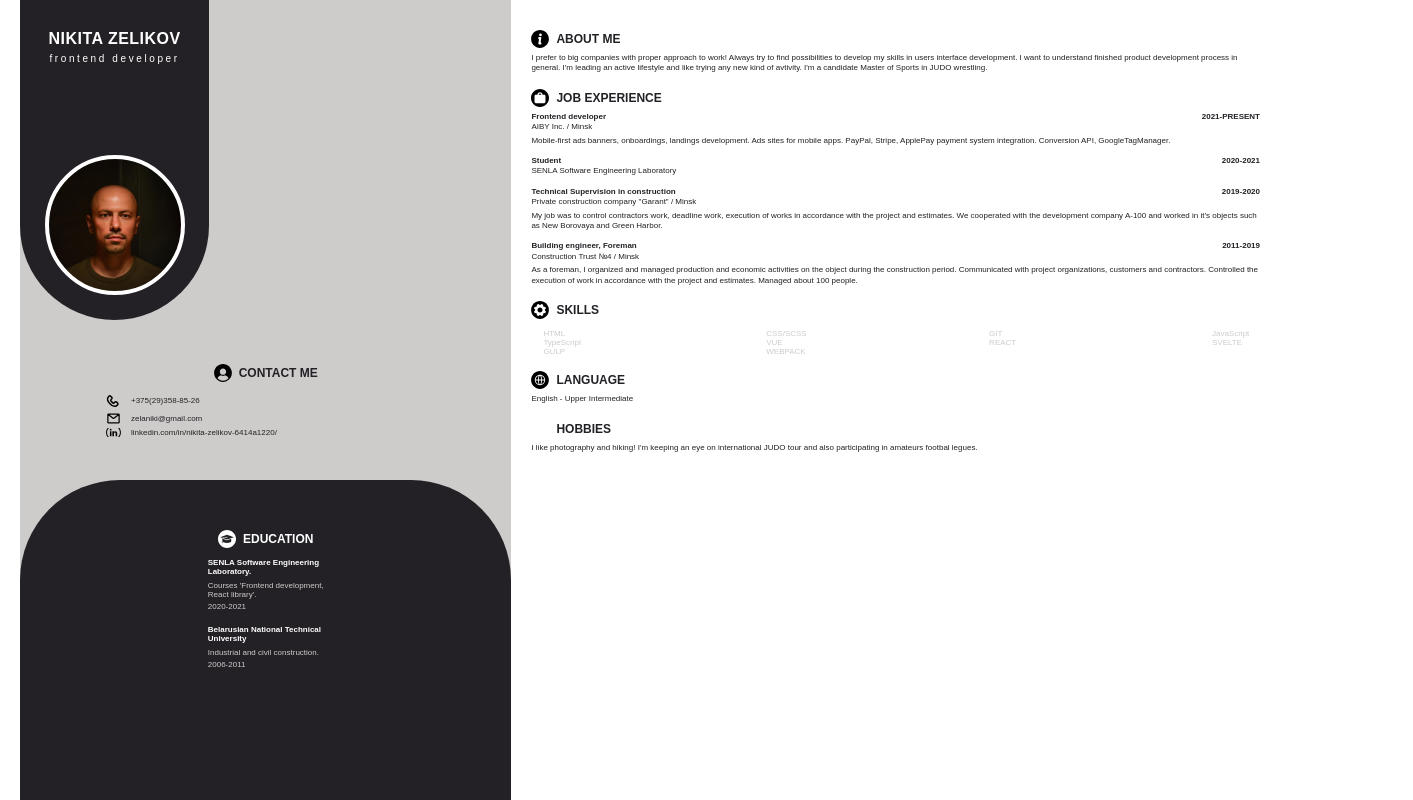
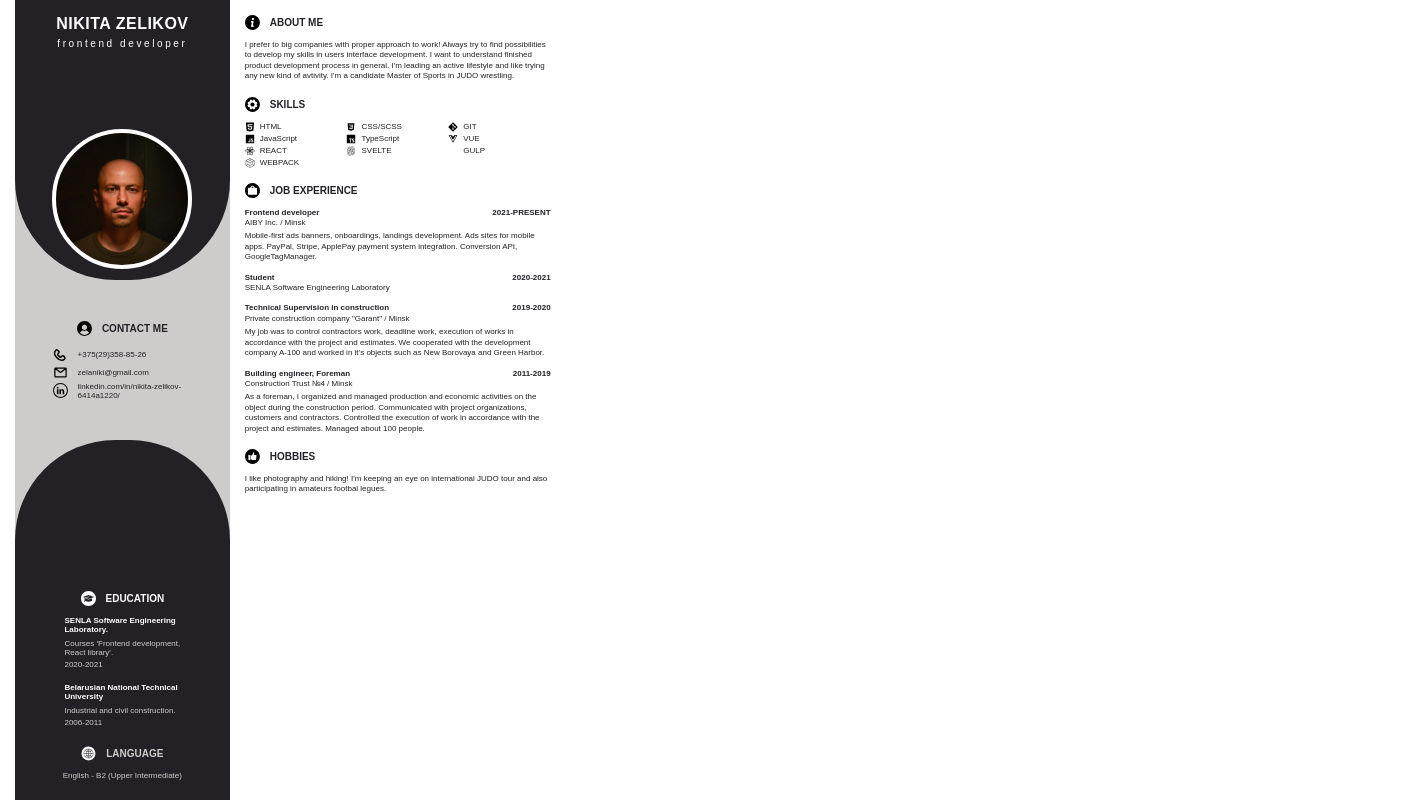
Before and after one commit to MikitaZelikov/my_cv, a website built with webpack: page index.html in a window 1280 px wide. Shown: the whole page, 1413 px wide, since content can reach past the window. Built offline with nearby package versions, Linux system fonts and the light colour scheme; files whose address does not match are found by name.

Commit message:
complete CV

```diff
--- a/index.html
+++ b/index.html
@@ -29,7 +29,8 @@
                     <li class="contacts__item ln">linkedin.com/in/nikita-zelikov-6414a1220/</li>
                 </ul>
             </div>
-            <div class="education">
+            <div class="representation-block__bottom">
+                <article class="education">
                     <p class="title">EDUCATION</p>
                     <ul class="education__list">
                         <li class="education__item">
@@ -55,6 +56,11 @@
                             </p>
                         </li>
                     </ul>
+                </article>
+                <article class="language">
+                    <p class="title">LANGUAGE</p>
+                    <p class="language__description description">English - B2 (Upper Intermediate)</p>
+                </article>
             </div>
         </section>
         <section class="info-block">
@@ -65,6 +71,21 @@
 
                     I'm leading an active lifestyle and like trying any new kind of avtivity. I'm a candidate Master of Sports in JUDO wrestling.
                 </p>
+            </article>
+            <article class="skills">
+                <p class="title">SKILLS</p>
+                <ul class="skills__list">
+                    <li class="skills__item html">HTML</li>
+                    <li class="skills__item css">CSS/SCSS</li>
+                    <li class="skills__item git">GIT</li>
+                    <li class="skills__item js">JavaScript</li>
+                    <li class="skills__item ts">TypeScript</li>
+                    <li class="skills__item vue">VUE</li>
+                    <li class="skills__item react">REACT</li>
+                    <li class="skills__item svelte">SVELTE</li>
+                    <li class="skills__item gulp">GULP</li>
+                    <li class="skills__item webpack">WEBPACK</li>
+                </ul>
             </article>
             <article class="experience">
                 <p class="title">JOB EXPERIENCE</p>
@@ -106,25 +127,6 @@
                     </li>
                 </ul>
             </article>
-            <article class="skills">
-                <p class="title">SKILLS</p>
-                <ul class="skills__list">
-                    <li class="skills__item skills__item--html">HTML</li>
-                    <li class="skills__item skills__item--css">CSS/SCSS</li>
-                    <li class="skills__item skills__item--git">GIT</li>
-                    <li class="skills__item skills__item--js">JavaScript</li>
-                    <li class="skills__item skills__item--ts">TypeScript</li>
-                    <li class="skills__item skills__item--vue">VUE</li>
-                    <li class="skills__item skills__item--react">REACT</li>
-                    <li class="skills__item skills__item--svelte">SVELTE</li>
-                    <li class="skills__item skills__item--gulp">GULP</li>
-                    <li class="skills__item skills__item--webpack">WEBPACK</li>
-                </ul>
-            </article>
-            <article class="language">
-                <p class="title">LANGUAGE</p>
-                <p class="language__description description">English - Upper Intermediate</p>
-            </article>
             <article class="hobbies">
                 <p class="title">HOBBIES</p>
                 <p class="hobbies__list">
--- a/styles/style.css
+++ b/styles/style.css
@@ -1,8 +1,8 @@
 @import "./reset.css";
 
 html {
-    width: 100%;
-    height: 100%;
+    width: 70.7vh;
+    height: 100vh;
     font-size: 10px;
 }
 
@@ -14,17 +14,17 @@ body {
     background-color: #ffffff;
 }
 
-ul {
-    margin-top: 1rem;
-}
-
 p {
     width: fit-content;
     margin: 0 auto;
 }
 
+article + article {
+    margin-top: 1.5rem;
+}
+
 .wrapper {
-    padding-left: 2rem;
+    padding-left: 1.5rem;
     display: grid;
     grid-template-columns: 39% 1fr;
     height: 100%;
@@ -32,7 +32,7 @@ p {
 
 .title {
     padding-left: 2.5rem;
-    font-size: 1.2rem;
+    font-size: 1rem;
     line-height: 1.5;
     font-weight: 600;
 }
@@ -41,15 +41,19 @@ p {
     display: flex;
     flex-direction: column;
     background-color: #ceccca;
+
+    .title {
+        margin-bottom: 1rem;
+    }
 }
 
 .representation-block__person {
     display: flex;
     flex-direction: column;
     justify-content: space-between;
-    padding: 3rem 5% 5%;
-    height: 40%;
-    width: fit-content;
+    padding: 1.5rem 5% 5%;
+    height: 35%;
+    width: auto;
     background-color: #232126;
     border-bottom-left-radius: 10rem;
     border-bottom-right-radius: 10rem;
@@ -72,7 +76,7 @@ p {
 .representation-block__avatar {
     width: 14rem;
     height: 14rem;
-    margin: 0;
+    margin: 0 auto;
     border: 0.4rem solid #ffffff;
     border-radius: 8rem;
     background: url(../assets/avatars/avatar.png) no-repeat center / cover;
@@ -114,21 +118,27 @@ p {
 }
 
 .contacts__item {
-    /* text-align: start; */
     padding-left: 2.5rem;
     line-height: calc(1em + 1rem);
 }
 
-.education {
-    display: flex;
-    flex-direction: column;
-    align-items: center;
-    height: 40%;
+.representation-block__bottom {
     background-color: #232126;
     border-top-left-radius: 10rem;
     border-top-right-radius: 10rem;
-    padding-top: 5rem;
+    height: 45%;
+    align-items: center;
+    display: flex;
+    flex-direction: column;
+    justify-content: flex-end;
+    padding-bottom: 2rem;
+}
 
+.language .title {
+    background: url(../assets/icons/globe.svg) no-repeat left center / contain;
+}
+
+.education {
     .title {
         color: #ffffff;
         background: url(../assets/icons/education.svg) no-repeat left center / contain;
@@ -160,12 +170,11 @@ p {
 
 
 .info-block {
-    padding: 3rem 2rem;
+    display: flex;
+    flex-direction: column;
+    justify-content: flex-start;
+    padding: 1.5rem;
     white-space: normal;
-
-    article {
-        margin-bottom: 1.5rem;
-    }
 
     p {
         width: 100%;
@@ -177,7 +186,7 @@ p {
     .title {
         line-height: 1.5;
         text-align: start;
-        margin-bottom: 0.5rem;
+        margin-bottom: 1rem;
         background: no-repeat left center / contain;
     }
 }
@@ -215,17 +224,62 @@ p {
 }
 
 .skills__list {
-    display: grid;
-    grid-template-rows: repeat(3, 1fr);
-    grid-template-columns: repeat(4, calc(100% / 3 - 3 * 1rem));
-    grid-column-gap: 1rem;
+    display: flex;
+    flex-wrap: wrap;
+    column-gap: 1rem;
+    row-gap: 0.2rem;
+    color: #232126;
 }
 
 .skills__item {
-    padding-left: 1.2rem;
     display: block;
+    flex-basis: 30%;
+    padding-left: 1.5rem;
+    text-align: start;
+    line-height: 1rem;
+    background: no-repeat left center / 1rem;
 }
 
-.language .title {
-    background-image: url(../assets/icons/languages.svg);
+.html {
+    background-image: url(../assets/icons/icon-html.svg);
 }
+
+.css {
+    background-image: url(../assets/icons/icon-css.svg);
+}
+
+.git {
+    background-image: url(../assets/icons/icon-git.svg);
+}
+
+.js {
+    background-image: url(../assets/icons/icon-js.svg);
+}
+
+.ts {
+    background-image: url(../assets/icons/icon-typescript.svg);
+}
+
+.vue {
+    background-image: url(../assets/icons/icon-vue.svg);
+}
+
+.react {
+    background-image: url(../assets/icons/icon-react.svg);
+}
+
+.svelte {
+    background-image: url(../assets/icons/icon-svelte.svg);
+}
+
+.gulp {
+    background-image: url(../assets/icons/icon-gulp.svg);
+}
+
+.webpack {
+    background-image: url(../assets/icons/icon-webpack.svg);
+}
+
+.hobbies .title {
+    background-image: url(../assets/icons/hobbies.svg);
+}
```
Also changed, not shown: assets/icons/globe.svg (added). Lines whose indentation alone changed are shown as unchanged.
